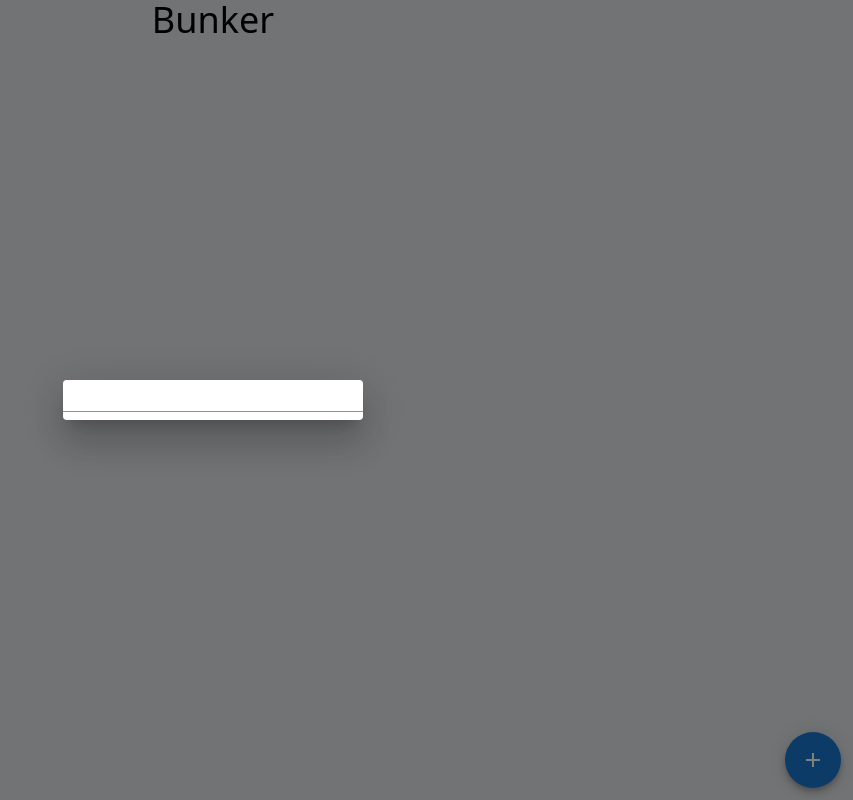
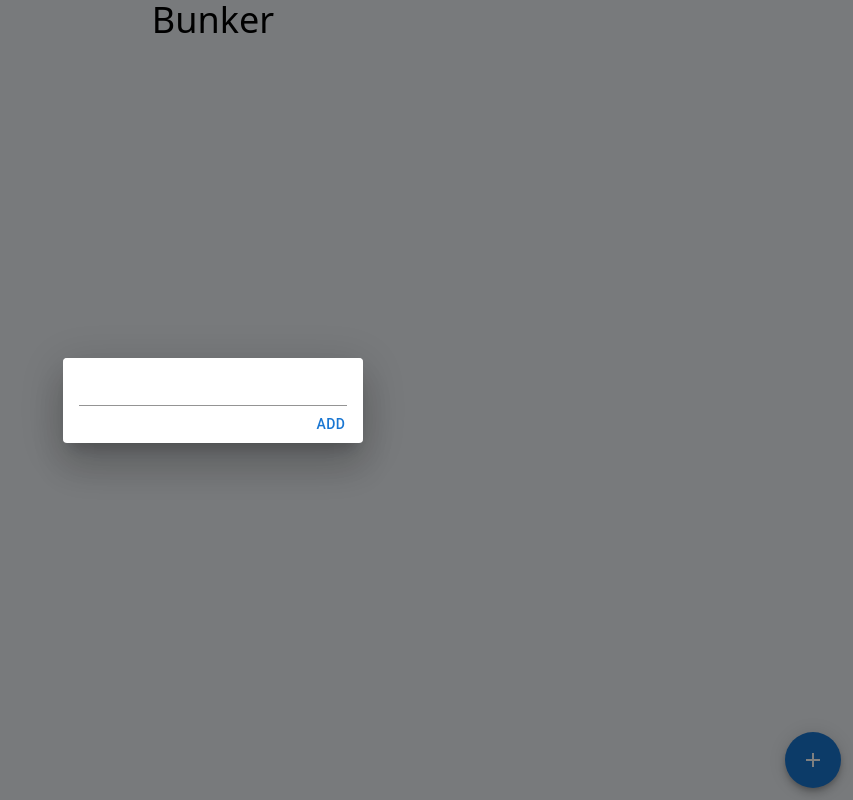
Before and after one commit to suraj-kush/bunker, a React (Create React App) app: page / in a window 1280 px wide. Both pictures are taken after a click on the button "add". Shown: the whole page, without its empty margins (427-1280 px from the left). Built offline with nearby package versions, Linux system fonts and the light colour scheme.

Commit message:
floating button added

```diff
--- a/src/App.js
+++ b/src/App.js
@@ -1,13 +1,14 @@
 import React from 'react'
 import { useState,useEffect } from 'react'
 import Subject from './Subject'
-import Form from './Form'
 import FormDialog from './FormDialog';
-
+import Fab from '@mui/material/Fab';
+import AddIcon from '@mui/icons-material/Add';
 
 export const App = () => {
 
   const [subjects, setSubjects]  = useState([]);
+  const [addSubject, setAddSubject] = useState(false);
 
   useEffect(() => {
     const prevData = JSON.parse(localStorage.getItem('courses'));
@@ -20,13 +21,20 @@ export const App = () => {
     localStorage.setItem('courses', JSON.stringify(subjects));
   }, [subjects]);
 
+  const handleClick = () => {
+    setAddSubject(true);
+  }
+
   return (
-    <div align="center" className="bg-gray-200 h-screen">
+    <div align="center">
     <h1 className='text-4xl text-current'>Bunker</h1>
-    {/* <Form setSubjects={setSubjects} /> */}
     <Subject subjects={subjects} setSubjects={setSubjects} />
-    {/* <FloatingButton/> */}
-    <FormDialog/>
+    <div className='fixed bottom-3 right-3'>
+      <Fab aria-label='add' color='primary'>
+        <AddIcon onClick={handleClick} />
+      </Fab>
+    </div>
+    { addSubject ? <FormDialog setAddSubject={setAddSubject} setSubjects={setSubjects} /> : null }
     </div>
   )
 }
--- a/src/Form.js
+++ /dev/null
@@ -1,31 +0,0 @@
-import React,{useState} from "react";
-
-const Form = (props) => {
-    const [subject, setSubject] = useState("");
-    const {setSubjects} = props;
-
-    function handleChange(event){
-        setSubject(event.target.value);
-    }
-    function handleClick(event){
-        event.preventDefault();
-        if(subject==='') return;
-        const newSubject = {
-            subjectName: subject,
-            present: 0,
-            total: 0
-          }
-        setSubjects(oldSubjects => [...oldSubjects, newSubject]);
-        setSubject('');
-    }
-
-
-    return (
-        <>
-        <input value={subject} onChange={handleChange} type='text' />
-        <button onClick={handleClick}>+</button>
-        </>
-    )
-}
-
-export default Form
--- a/src/FormDialog.js
+++ b/src/FormDialog.js
@@ -1,57 +1,47 @@
 import * as React from 'react';
+import { useState } from 'react';
 import Button from '@mui/material/Button';
 import TextField from '@mui/material/TextField';
 import Dialog from '@mui/material/Dialog';
-import DialogActions from '@mui/material/DialogActions';
-import DialogContent from '@mui/material/DialogContent';
-import DialogContentText from '@mui/material/DialogContentText';
-import DialogTitle from '@mui/material/DialogTitle';
-import Fab from '@mui/material/Fab';
-import AddIcon from '@mui/icons-material/Add';
 import Card from '@mui/material/Card'
 
-export default function FormDialog() {
-  const [open, setOpen] = React.useState(false);
+export default function FormDialog(props) {
+  const {setAddSubject, setSubjects} = props;
 
-  const handleClickOpen = () => {
-    setOpen(true);
-  };
+  const [subject, setSubject] = useState("");
 
-  const handleClose = () => {
-    setOpen(false);
-  };
+    function handleChange(event){
+        setSubject(event.target.value);
+    }
+    function handleClick(event){
+        event.preventDefault();
+        if(subject==='') return;
+        const newSubject = {
+            subjectName: subject,
+            present: 0,
+            total: 0
+          }
+        setSubjects(oldSubjects => [...oldSubjects, newSubject]);
+        setSubject('');
+        setAddSubject(false);
+    }
 
   return (
-    <div className='fixed bottom-3 right-3'>
-        <Fab size="large" color="primary" aria-label="add" >
-        <AddIcon onClick={handleClickOpen} />
-        </Fab>
-      <Dialog open={open} onClose={handleClose} style={{minWidth:"90vw"}}>
-         <Card sx={{maxWidth: 300, width: "90vw", height: 40}}>
+
+      <Dialog open={true} onClose={() => setAddSubject(false)} style={{minWidth:"90vw"}}>
+         <Card sx={{maxWidth: 300, width: "90vw", height: 85, padding: 2}}>
           <TextField
           fullWidth
+          onChange={handleChange}
           name="subjectName"
           variant='standard'
+          value={subject}
           >
-
           </TextField>
+          <div className='absolute right-0'>
+          <Button variant="text" onClick={handleClick}>Add</Button>
+          </div>
          </Card>
       </Dialog>
-    </div>
   );
 }
-
-{/* <DialogTitle>Subject</DialogTitle>
-        <DialogContent>
-          <TextField
-            autoFocus
-            margin="dense"
-            id="name"
-            fullWidth
-            variant="standard"
-          />
-        </DialogContent>
-        <DialogActions>
-          <Button onClick={handleClose}>Cancel</Button>
-          <Button onClick={handleClose}>Add</Button>
-        </DialogActions> */}
--- a/src/SubjectCard.js
+++ b/src/SubjectCard.js
@@ -45,20 +45,28 @@ const SubjectCard = (props) => {
 
   return (
     <Card sx={{m: 2, p: 0.5, textAlign: "center", maxWidth: 300, width: "90vw", height: 140, borderRadius: "8px"}} elevation={3}>
+      <div>
       <h1 style={{margin: "0px", fontSize: "26px"}}>{subjectName}</h1>
-      <Stack justifyContent="space-evenly" direction="row" sx={{mb:1, fontWeight: 600}}>
+      </div>
+     <div>
+     <Stack justifyContent="space-evenly" direction="row" sx={{mb:1, fontWeight: 600}}>
         <span style={{minWidth: "64px"}} >{present}/{total}</span>
         <span style={{minWidth: "64px"}} >{percentage}%</span>
       </Stack>
+     </div>
+      <div>
       <Stack justifyContent="space-evenly" direction="row">
       <Button variant="contained" onClick={() => updateAttandence(1, id)}> <MdOutlineDone/> </Button>
       <Button variant="contained" color="error" onClick={() => updateAttandence(0, id)}> <RxCross2/> </Button>
       </Stack>
+      </div>
+      <div>
       {skip ? (
         <p style={{marginTop: "6px", color: "green"}}> You can skip next {skip} class </p>
       ) : (
         <p style={{marginTop: "6px", color: "red"}}> You can't skip next class </p>
       )}
+      </div>
     </Card>
   );
 };
--- a/src/index.css
+++ b/src/index.css
@@ -1,3 +1,11 @@
 @tailwind base;
 @tailwind components;
 @tailwind utilities;
+
+* {
+    margin: 0;
+    padding: 0;
+}
+body {
+    background-color: rgb(241 245 249);
+}
```
